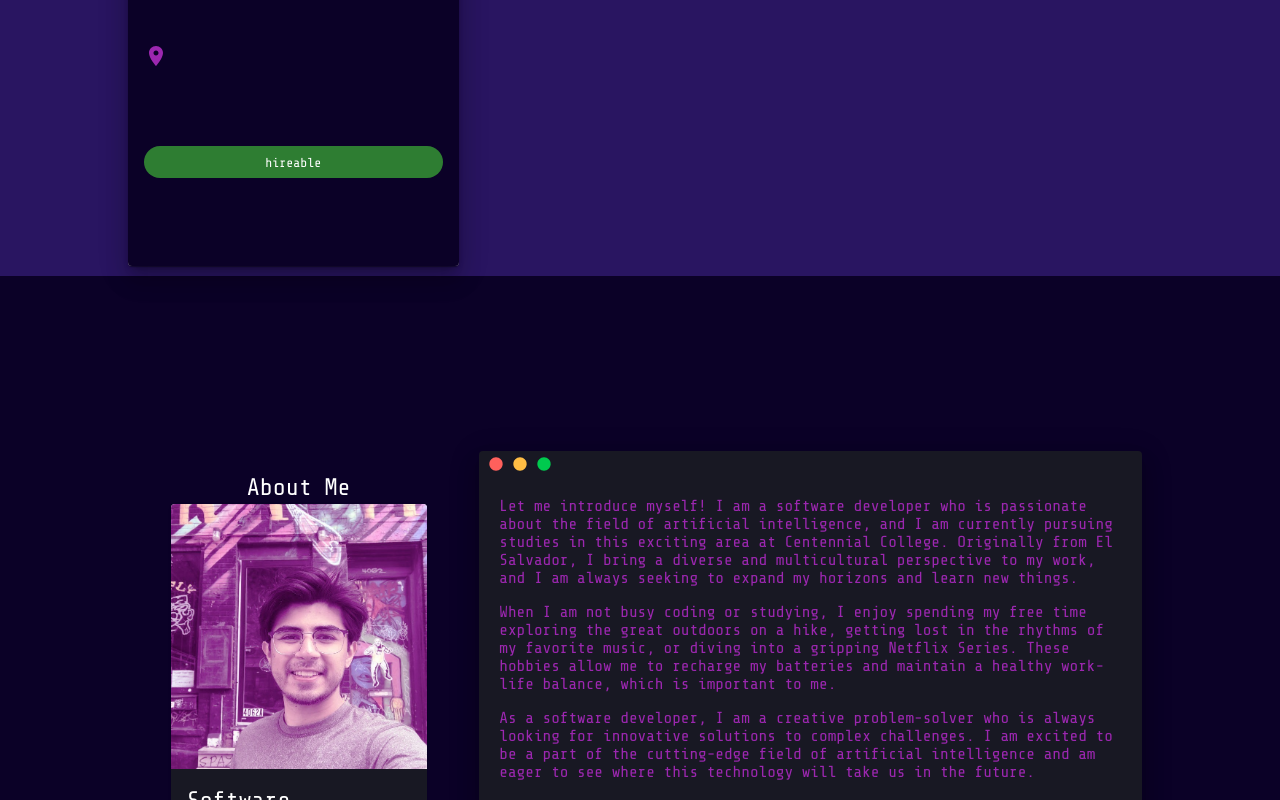
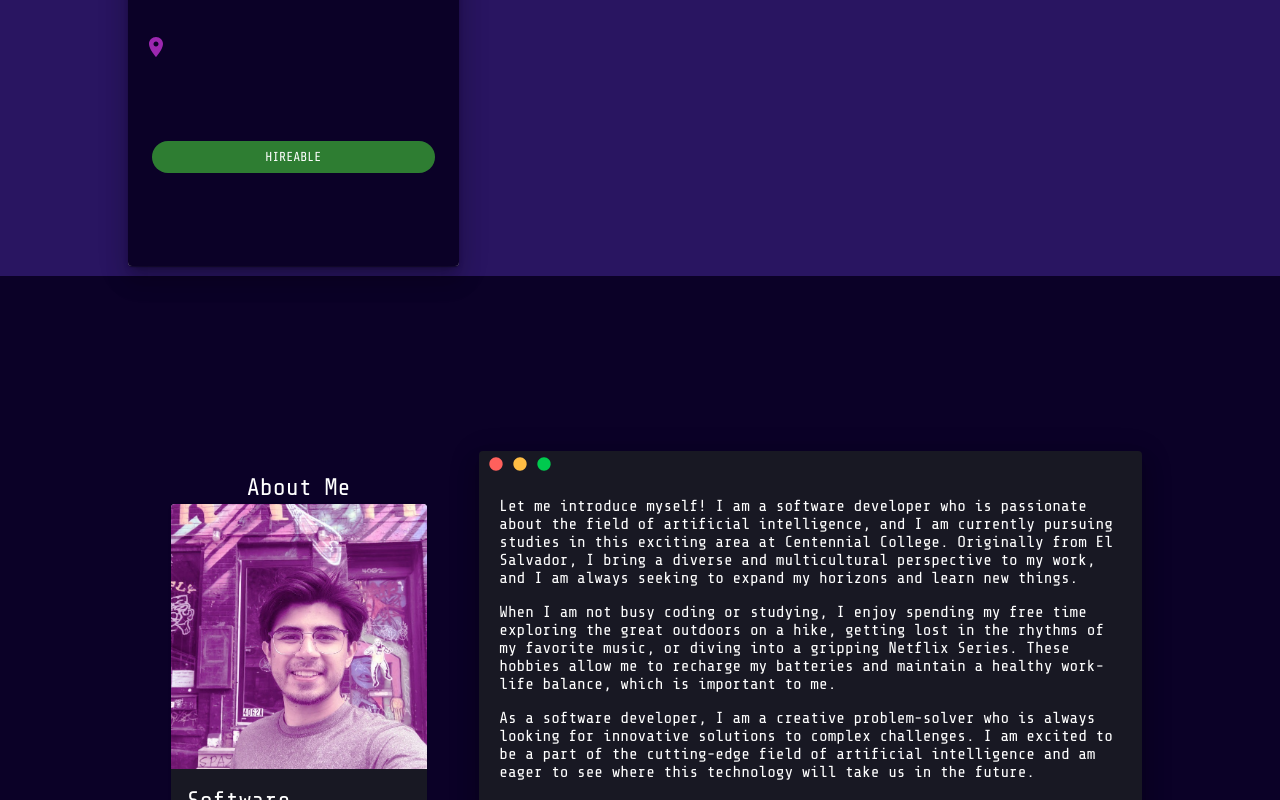
Before and after one commit to oscaru21/react-portfolio, a React (Create React App) app: page / in a window 1280 px wide. Shown: the part 1340-2140 px from the top of the page. Built offline with nearby package versions, Linux system fonts and the light colour scheme; no server answers.

Commit message:
changed font color

```diff
--- a/src/components/user/User.jsx
+++ b/src/components/user/User.jsx
@@ -9,6 +9,7 @@ import {
   Paper,
   Chip,
   Stack,
+  Button,
 } from "@mui/material";
 import { Group, PeopleOutline, LocationOn, Apartment } from "@mui/icons-material";
 
@@ -100,7 +101,9 @@ function User({ user }) {
               <LocationOn color="secondary" />
               <Typography variant="string">{location}</Typography>
             </Stack>
-            <Chip label="hireable" color="success" />
+            <Button href="https://github.com/oscaru21" target="_blank" sx={{width:"100%"}}>
+              <Chip label="hireable" color="success" sx={{width:"100%"}}/>
+            </Button>
             </Stack>
           </CardContent>
         </Card>
--- a/src/pages/About.jsx
+++ b/src/pages/About.jsx
@@ -111,13 +111,13 @@ function About() {
                 <CircleIcon sx={{ color: "#00CA4E", height: "1rem" }} />
               </Stack>
               <Stack direction="column" spacing={2} padding="20px">
-                <Typography variant="string" color="secondary">
+                <Typography variant="string" color="white">
                 Let me introduce myself! I am a software developer who is passionate about the field of artificial intelligence, and I am currently pursuing studies in this exciting area at Centennial College. Originally from El Salvador, I bring a diverse and multicultural perspective to my work, and I am always seeking to expand my horizons and learn new things.
                 </Typography>
-                <Typography variant="string" color="secondary">
+                <Typography variant="string" color="white">
                 When I am not busy coding or studying, I enjoy spending my free time exploring the great outdoors on a hike, getting lost in the rhythms of my favorite music, or diving into a gripping Netflix Series. These hobbies allow me to recharge my batteries and maintain a healthy work-life balance, which is important to me.
                 </Typography>
-                <Typography variant="string" color="secondary">
+                <Typography variant="string" color="white">
                 As a software developer, I am a creative problem-solver who is always looking for innovative solutions to complex challenges. I am excited to be a part of the cutting-edge field of artificial intelligence and am eager to see where this technology will take us in the future.
                 </Typography>
               </Stack>
```
